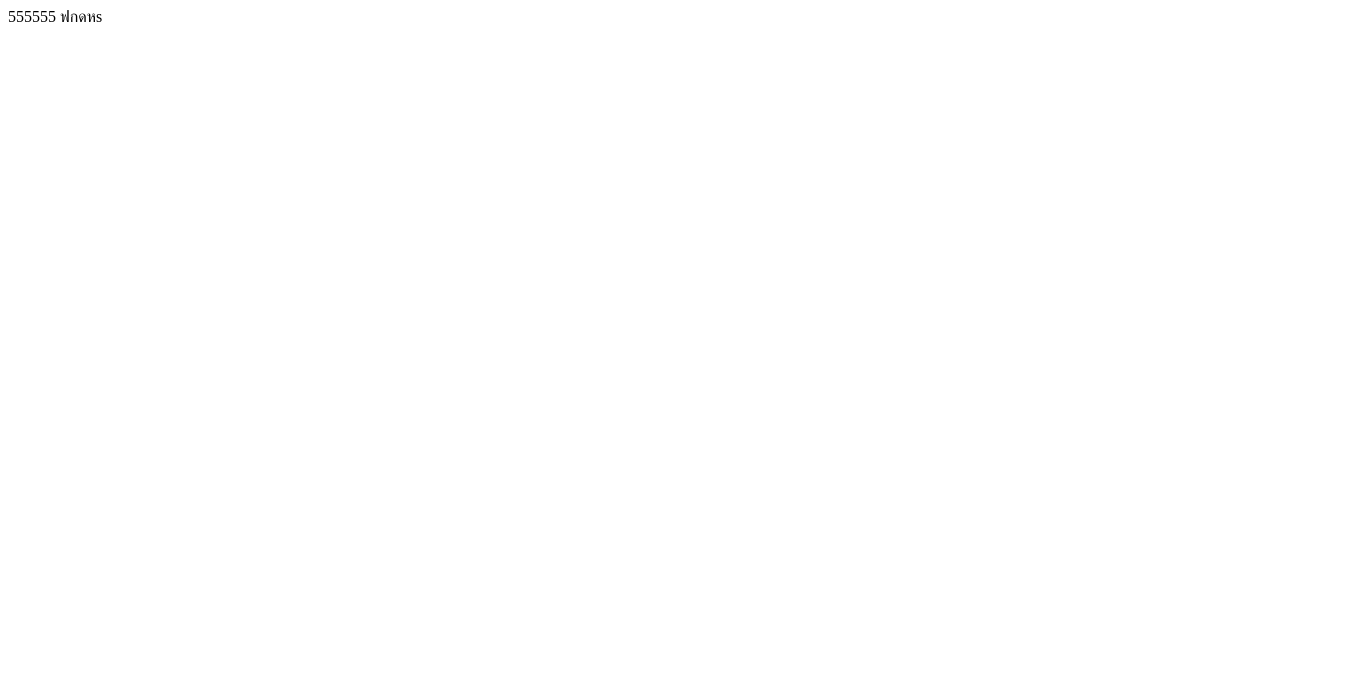
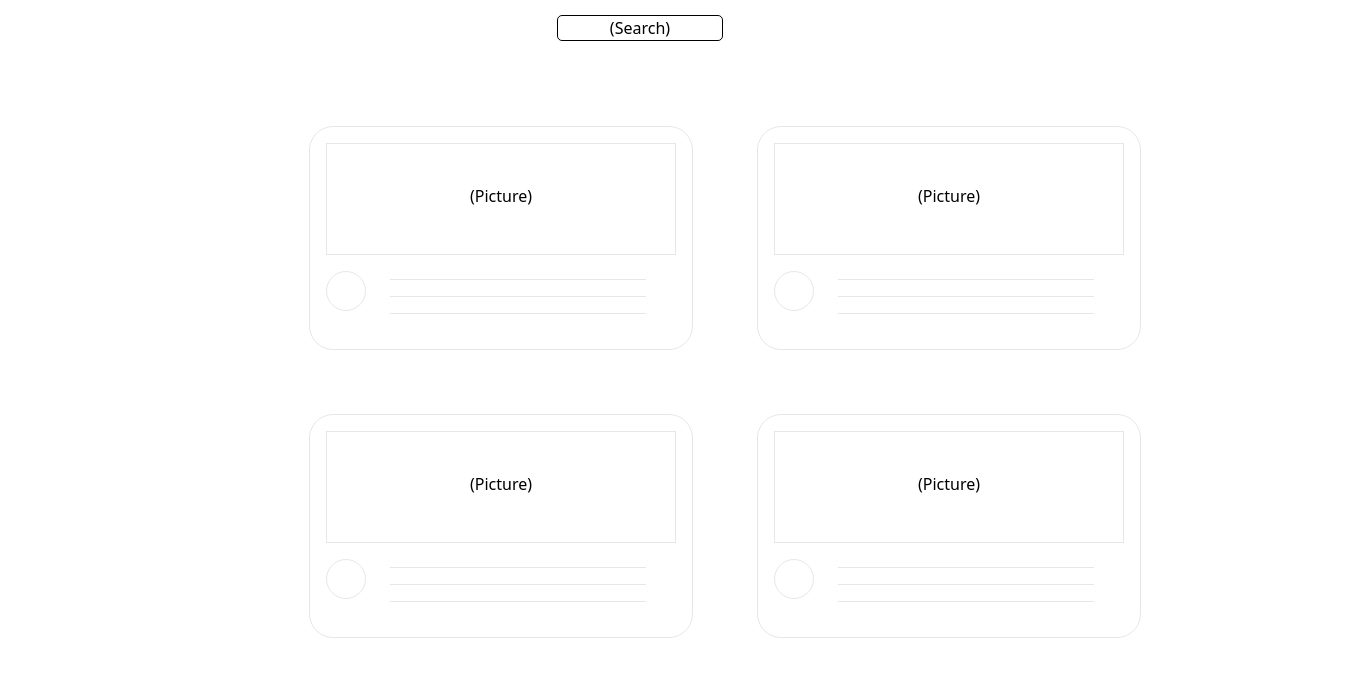
Before and after one commit to jsmsme/Nuxt3, a Nuxt app in the folder my-nuxt3/: page / in a window 1280 px wide. Shown: the top 676 px of the page, 1365 px wide, since content can reach past the window. Built offline with nearby package versions, Linux system fonts and the light colour scheme.

Commit message:
TailwindCSS Flexbox, Grid, Spacing and Responsive

```diff
--- a/my-nuxt3/nuxt.config.ts
+++ b/my-nuxt3/nuxt.config.ts
@@ -1,4 +1,7 @@
 // https://nuxt.com/docs/api/configuration/nuxt-config
 export default defineNuxtConfig({
-  devtools: { enabled: true }
+  devtools: { enabled: true },
+  modules: [
+    '@nuxtjs/tailwindcss'
+  ]
 })
--- a/my-nuxt3/pages/index.vue
+++ b/my-nuxt3/pages/index.vue
@@ -1,11 +1,88 @@
 <template>
-    <div> 555555 ฟกดหs</div>
-</template>
+    <div class="center">
+      <p>(Search)</p>
+    </div>
+    <div class="container">
+        <div class="grid grid-cols-2 gap-16 mx-56 ">
 
-<script setup lang="ts">
+            <div class="border rounded-[24px] h-56 w-96 ">
+            <div class="border  m-4 h-28 text-center p-10">
+                <p>(Picture)</p>
+            </div>
+            <div class="flex  text-center h-24">
+                <div class="flex border  w-10 h-10 rounded-full mx-4 ">
+                </div>
+                <div class="flex flex-col p-2">
+                    <hr class="w-64 h-2 p-2">
+                    <hr class="w-64 h-2 p-2">
+                    <hr class="w-64 h-2 p-2">
+                </div>
+            </div>
+        </div>
+        <div class="border  rounded-[24px] h-56 w-96 ">
+            <div class="border  m-4 h-28 text-center p-10">
+                <p>(Picture)</p>
+            </div>
+            <div class="flex  text-center h-24">
+                <div class="flex border  w-10 h-10 rounded-full mx-4 ">
+                </div>
+                <div class="flex flex-col p-2">
+                    <hr class="w-64 h-2 p-2">
+                    <hr class="w-64 h-2 p-2">
+                    <hr class="w-64 h-2 p-2">
+                </div>
+            </div>
+        </div>
+        <div class="border  rounded-[24px] h-56 w-96 ">
+            <div class="border  m-4 h-28 text-center p-10">
+                <p>(Picture)</p>
+            </div>
+            <div class="flex  text-center h-24">
+                <div class="flex border  w-10 h-10 rounded-full mx-4 ">
+                </div>
+                <div class="flex flex-col p-2">
+                    <hr class="w-64 h-2 p-2">
+                    <hr class="w-64 h-2 p-2">
+                    <hr class="w-64 h-2 p-2">
+                </div>
+            </div>
+        </div>
+        <div class="border  rounded-[24px] h-56 w-96 ">
+            <div class="border  m-4 h-28 text-center p-10">
+                <p>(Picture)</p>
+            </div>
+            <div class="flex  text-center h-24">
+                <div class="flex border  w-10 h-10 rounded-full mx-4 ">
+                </div>
+                <div class="flex flex-col p-2">
+                    <hr class="w-64 h-2 p-2">
+                    <hr class="w-64 h-2 p-2">
+                    <hr class="w-64 h-2 p-2">
+                </div>
+            </div>
+        </div>
+        </div>
+    </div>
+  </template>
 
-</script>
+  <script setup lang="ts">
 
-<style scoped>
+  </script>
 
-</style>
+  <style scoped>
+  .center {
+        padding: auto;
+        width: 13%;
+        text-align: center;
+        align-content: center;
+        border: 0.3px solid;
+        margin: auto;
+        margin-top: 15px;
+        border-radius: 5px;
+  }
+  .container {
+        margin: 85px;
+        align-content: center;
+        justify-content: center;
+    }
+  </style>
```
